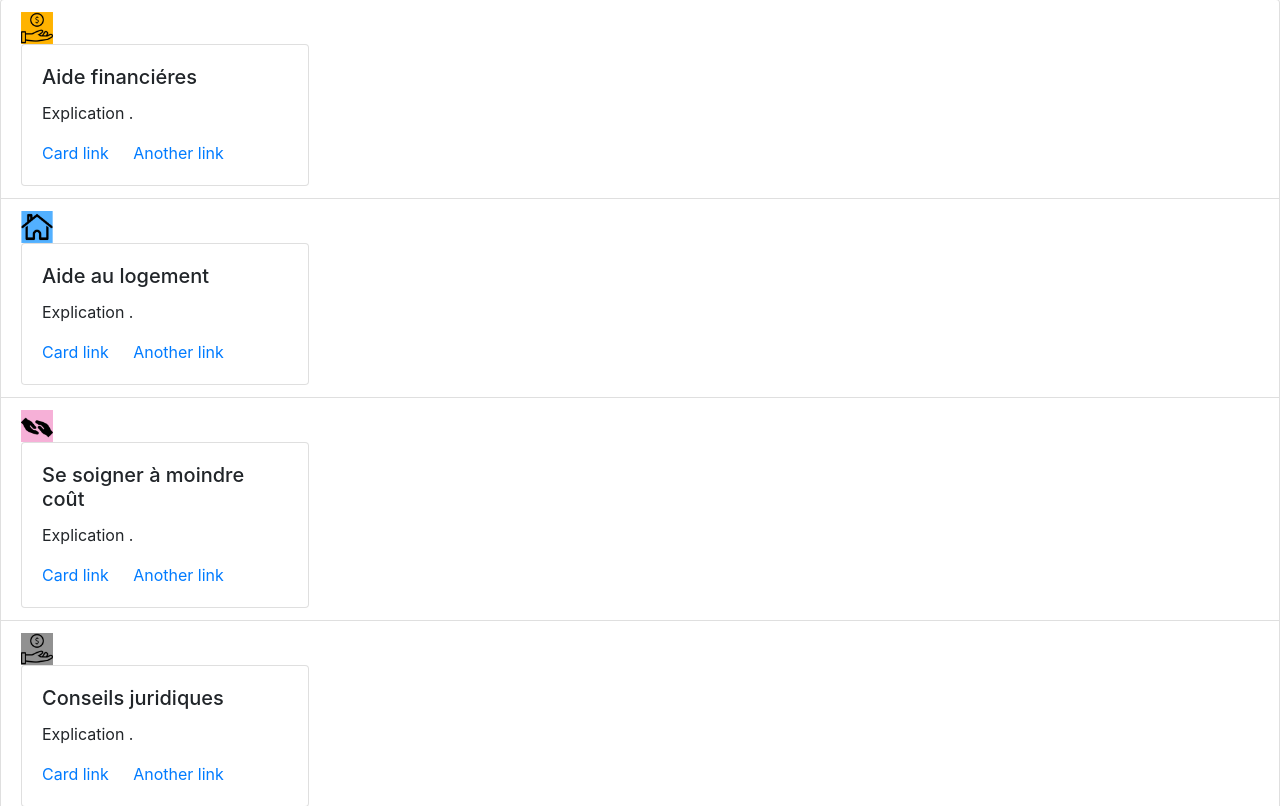
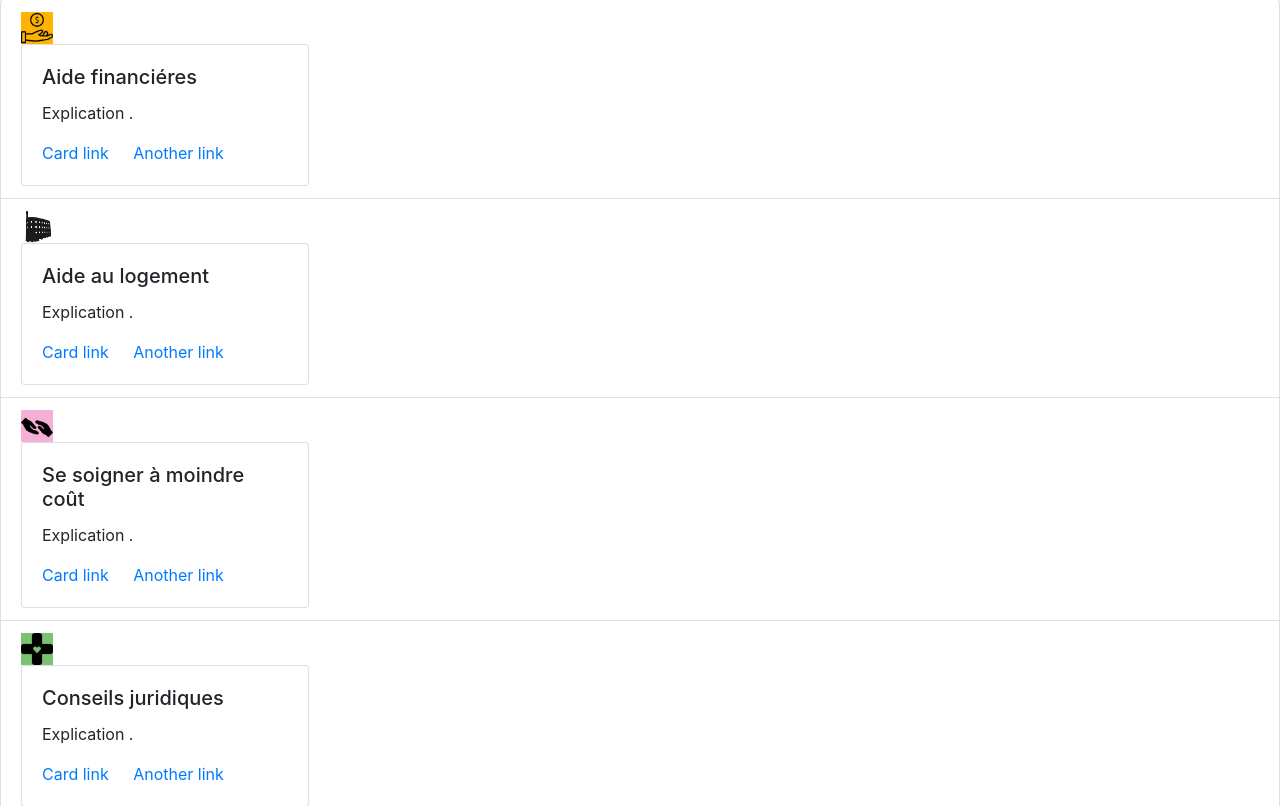
Before and after one commit to RLStrug/RapidPurpleTurtle, a PHP site: page /Droit_Soutien.php in a window 1280 px wide. Shown: the part 125-931 px from the top of the page. Run offline with PHP 8.4, Linux system fonts and the light colour scheme; the visitor is signed in with stand-in values (Sample User, id 1).

Commit message:
droit et soutien

```diff
--- a/Droit_Soutien.php
+++ b/Droit_Soutien.php
@@ -24,7 +24,7 @@
       <a href="#" class="card-link">Another link</a>
     </div>
   </div></li>
-  <li class="list-group-item"><img src="./resources/house.png" width=32 height="32" title="Bootstrap">
+  <li class="list-group-item"><img src="./resources/fort.png" width=32 height="32" title="Bootstrap">
     <div class="card" style="width: 18rem;">
     <div class="card-body">
       <h5 class="card-title">Aide au logement</h5>
@@ -42,7 +42,7 @@
       <a href="#" class="card-link">Another link</a>
     </div>
   </div></li>
-  <li class="list-group-item"><img src="./resources/gray_money.png" width=32 height="32" title="Bootstrap">
+  <li class="list-group-item"><img src="./resources/health.png" width=32 height="32" title="Bootstrap">
     <div class="card" style="width: 18rem;">
     <div class="card-body">
       <h5 class="card-title">Conseils juridiques</h5>
```
